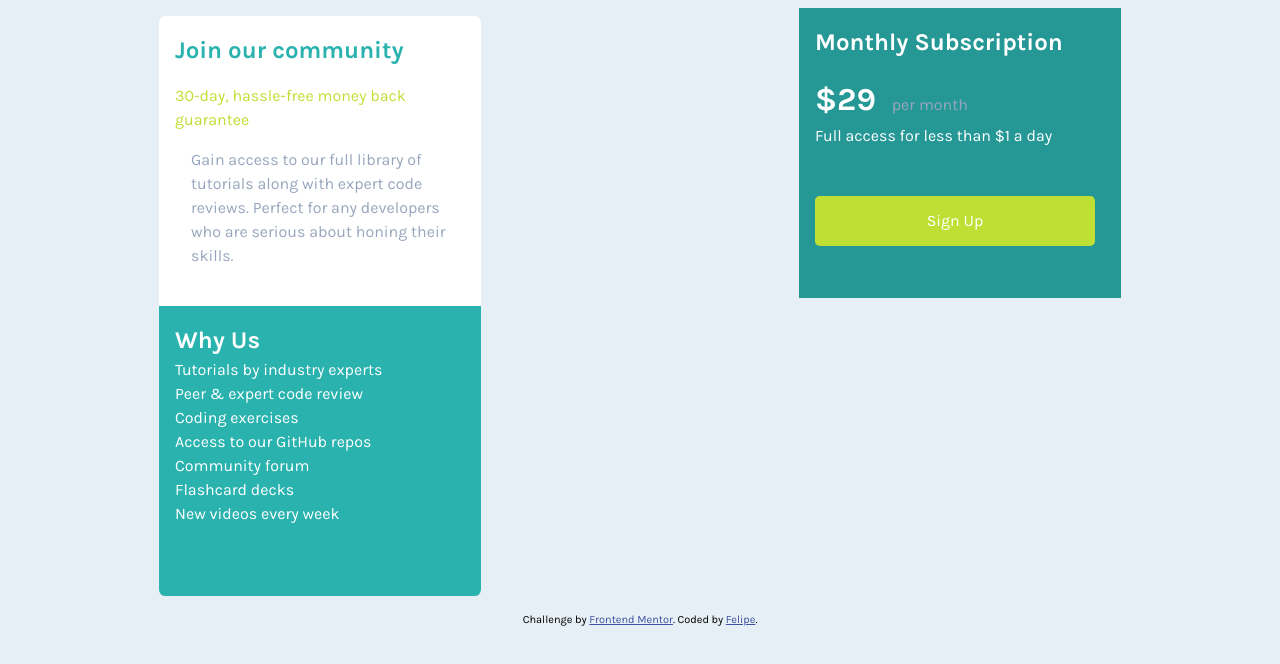
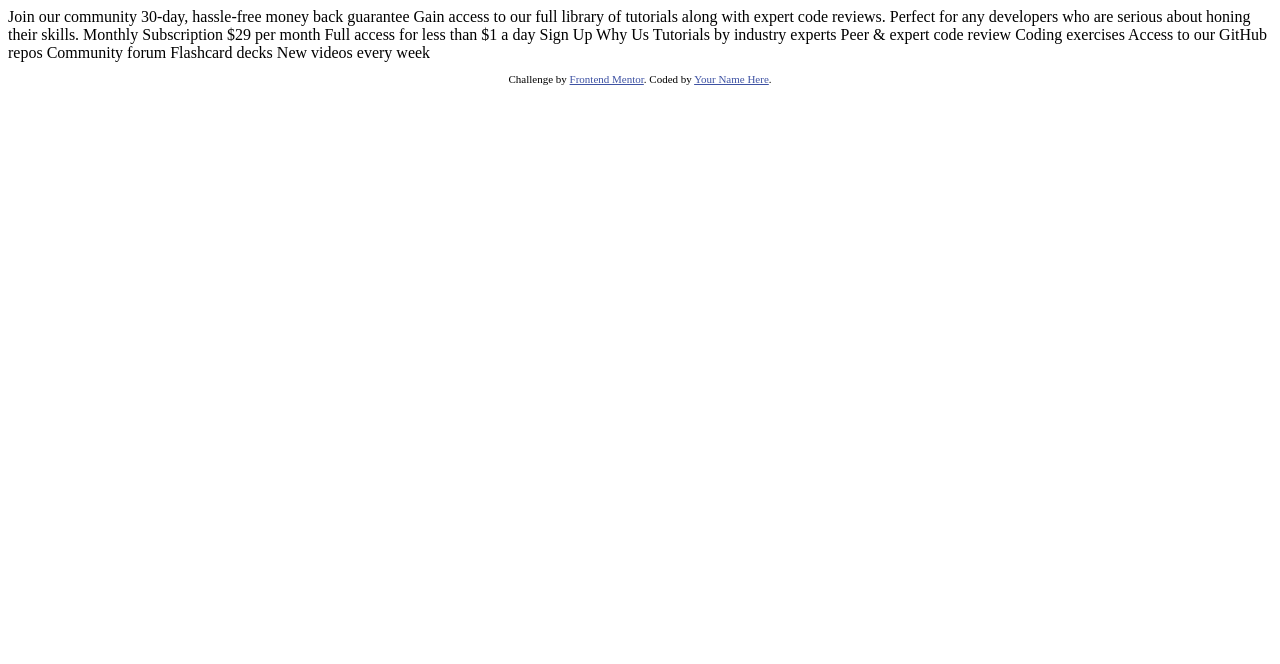
Before and after one commit to FelipinDR/frontendmentor08, a plain HTML site: page index.html in a window 1280 px wide. Drawn offline with Linux system fonts and the light colour scheme.

Commit message:
Trying again

```diff
--- a/index.html
+++ b/index.html
@@ -3,11 +3,9 @@
 <head>
   <meta charset="UTF-8">
   <meta name="viewport" content="width=device-width, initial-scale=1.0"> <!-- displays site properly based on user's device -->
-  <link rel="preconnect" href="https://fonts.googleapis.com">
-  <link rel="preconnect" href="https://fonts.gstatic.com" crossorigin>
-  <link href="https://fonts.googleapis.com/css2?family=Karla:wght@400;700&display=swap" rel="stylesheet">
+
   <link rel="icon" type="image/png" sizes="32x32" href="./images/favicon-32x32.png">
-  <link rel="stylesheet" href="style.css">
+
   <title>Frontend Mentor | Single Price Grid Component</title>
 
   <!-- Feel free to remove these styles or customise in your own stylesheet 👍 -->
@@ -17,40 +15,35 @@
   </style>
 </head>
 <body>
-    <main>
-    <div class="container01">
-  <h2 class="container01-title">Join our community</h2>
+  Join our community
 
-  <p class="container01-first-content">30-day, hassle-free money back guarantee</p>
+  30-day, hassle-free money back guarantee
 
-  <p class="container01-second-content">Gain access to our full library of tutorials along with expert code reviews.
-  Perfect for any developers who are serious about honing their skills.</p>
-</div>
-<div class="container02">
-  <h2 class="container02-title">Monthly Subscription</h2>
+  Gain access to our full library of tutorials along with expert code reviews.
+  Perfect for any developers who are serious about honing their skills.
 
-  <p class="container02-first-content"><span>&dollar;29</span> per month</p>
+  Monthly Subscription
 
-  <p class="container02-second-content">Full access for less than &dollar;1 a day</p>
+  &dollar;29 per month
 
-  <button>Sign Up</button>
-</div>
-<div class="container03">
-  <h2 class="container03-content">Why Us</h2>
+  Full access for less than &dollar;1 a day
 
-  <p class="container03-content">Tutorials by industry experts</p>
-  <p class="container03-content">Peer &amp; expert code review</p>
-  <p class="container03-content">Coding exercises</p>
-  <p class="container03-content">Access to our GitHub repos</p>
-  <p class="container03-content">Community forum</p>
-  <p class="container03-content">Flashcard decks</p>
-  <p class="container03-content">New videos every week</p>
-</div>
-</main>
+  Sign Up
+
+  Why Us
+
+  Tutorials by industry experts
+  Peer &amp; expert code review
+  Coding exercises
+  Access to our GitHub repos
+  Community forum
+  Flashcard decks
+  New videos every week
+
   <footer>
     <p class="attribution">
       Challenge by <a href="https://www.frontendmentor.io?ref=challenge" target="_blank">Frontend Mentor</a>.
-      Coded by <a href="https://www.linkedin.com/in/luis-felipe-frontend/">Felipe</a>.
+      Coded by <a href="#">Your Name Here</a>.
     </p>
   </footer>
 </body>
--- a/style.css
+++ b/style.css
@@ -51,80 +51,3 @@
     isolation: isolate;
   }
   /* My CSS*/
-  body{
-    font-family: 'Karla', sans-serif;
-    background-color: hsl(204, 43%, 93%);
-  }
-  main{
-    display:grid;
-    grid-template-columns: 1fr;
-    place-items: center;
-  }
-  .container01,.container02,.container03{
-    width: 20.125rem;
-    height: 18.125rem;
-  }
-  .container01{
-    margin-top: 1rem;
-    background-color: white;
-    border-radius: 0.4rem 0.4rem 0 0;
-    padding: 1rem;
-  }
-  .container01-title{
-    color: hsl(179, 62%, 43%);
-  }
-  .container01-first-content{
-    color:hsl(71, 73%, 54%);
-    margin-top: 1rem;
-    margin-bottom: 1rem;
-  }
-  .container01-second-content{
-    color:hsl(218, 22%, 67%);
-    padding-right:1rem ;
-    padding-left:1rem ;
-
-  }
-  .container02{
-    padding: 1rem;
-    background-color: hsl(179, 61%, 37%);
-  }
-  .container02-title{
-    color: white;
-    margin-bottom: 1rem;
-  }
-  .container02-first-content{
-    color:hsl(218, 22%, 67%) ;
-  }
-  .container02-second-content{
-    color: white;
-  }
-  span{
-    color: white;
-    font-size: 2rem;
-    font-weight: 700;
-    padding-right: 0.75rem;
-  }
-  button{
-    margin-top: 3rem;
-    color:white;
-    background-color:hsl(71, 73%, 54%) ;
-    width: 17.5rem;
-    height: 3.125rem;
-    border: none;
-    border-radius: 0.30rem;
-  }
-  .container03{
-    background-color: hsl(179, 62%, 43%);
-    margin-bottom:1rem ;
-    border-radius: 0 0 0.4rem 0.4rem;
-    padding: 1rem;
-
-  }
-  .container03-content{
-    color: white;
-  }
-@media (min-width:600px){
-    main{
-        grid-template-columns: 1fr 1fr ;
-    }
-}
```
